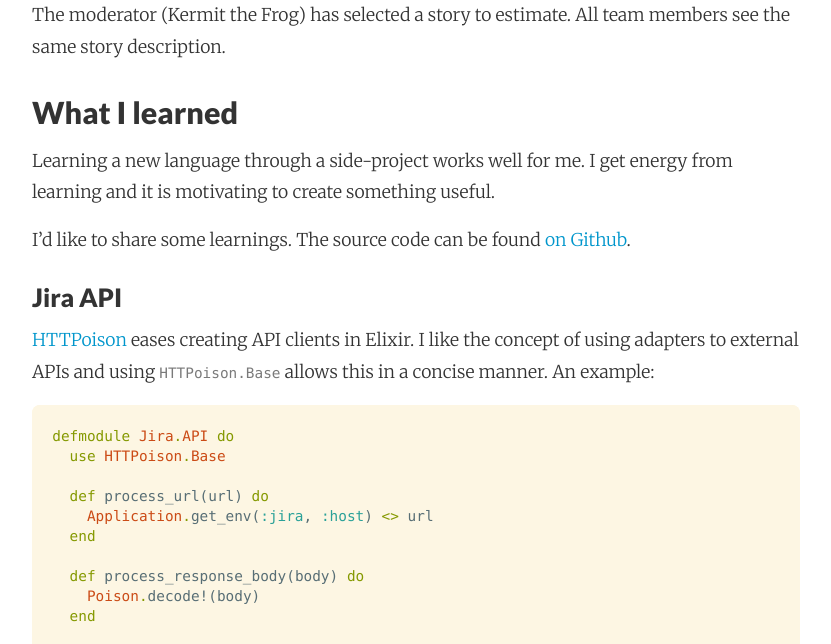
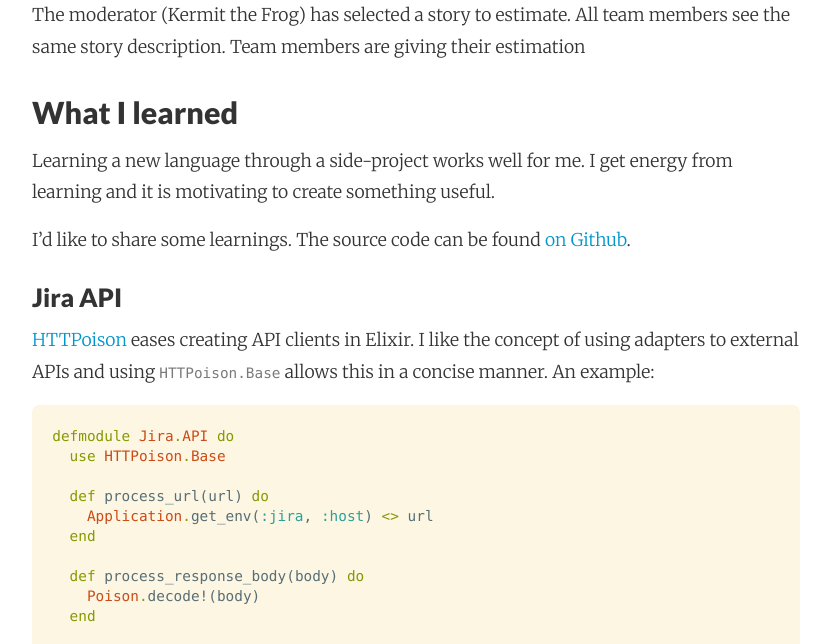
Before and after one commit to adri/adri.github.io, a Jekyll site: the page built from _posts/2017-07-05-learning-elixir-first-side-project.md, in a window 1280 px wide and 900 px high, scrolled down 2727 px, cut to the strip 256-900 px from the top of the window. Shown: the whole strip, without its empty margins (224-1055 px from the left). Built offline with Jekyll 4.4.1, drawn with Linux system fonts in a browser that asks for light colours; nearby versions of some CDN libraries; comment, search, counter and statistics services are not loaded.

Commit message:
Autocommit from wiki

```diff
--- a/_posts/2017-07-05-learning-elixir-first-side-project.md
+++ b/_posts/2017-07-05-learning-elixir-first-side-project.md
@@ -44,7 +44,7 @@ I wanted to spend as little time as possible on the user interface. This meant f
 
 <iframe width="560" height="315" src="https://www.youtube.com/embed/uEaGnlmUaWE" frameborder="0" allowfullscreen></iframe>
 
-The moderator (Kermit the Frog) has selected a story to estimate. All team members see the same story description.
+The moderator (Kermit the Frog) has selected a story to estimate. All team members see the same story description. Team members are giving their estimation
 
 ## What I learned
 Learning a new language through a side-project works well for me. I get energy from learning and it is motivating to create something useful.
```
